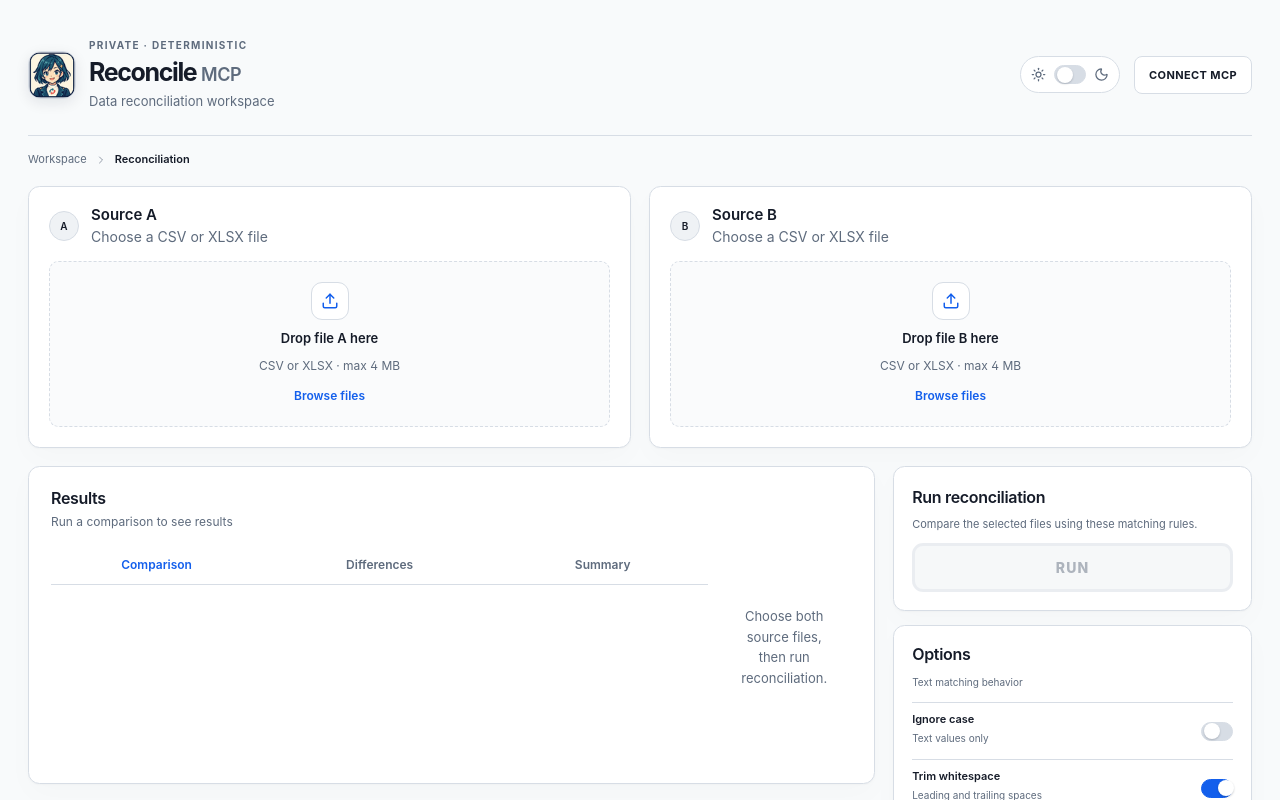
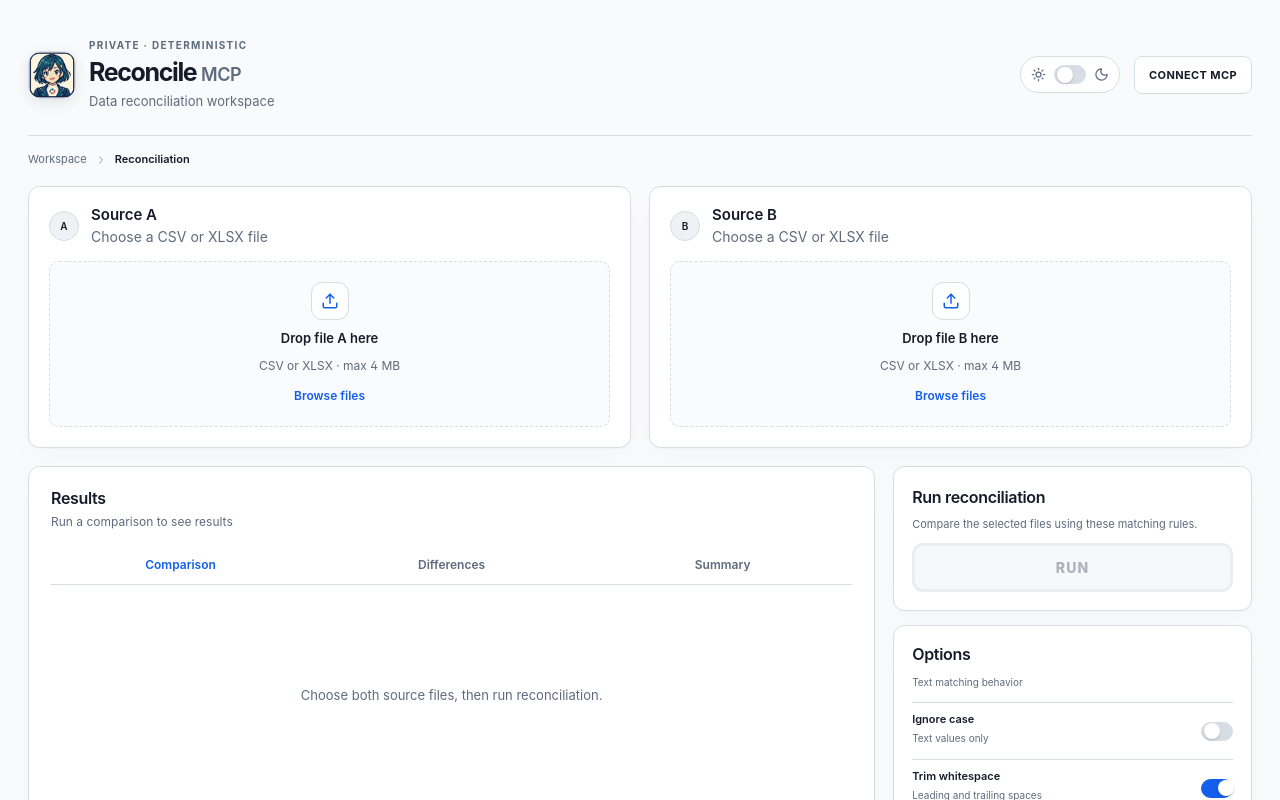
Before and after one commit to DogukanAgenticEngineer/reconMCP, a React (Vite) app: page / in a window 1280 px wide. Shown: the top 800 px of the page. Built offline with nearby package versions, Linux system fonts and the light colour scheme.

Commit message:
fix: keep horizontal tab panels full width (#11)
Co-authored-by: DogukanAgenticEngineer <3.57101073e+08+DogukanAgenticEngineer@users.noreply.github.com>

```diff
--- a/src/components/ui/tabs.tsx
+++ b/src/components/ui/tabs.tsx
@@ -16,7 +16,7 @@ function Tabs({
       data-slot="tabs"
       data-orientation={orientation}
       className={cn(
-        "group/tabs flex gap-2 data-horizontal:flex-col",
+        "group/tabs tabs-root flex gap-2",
         className
       )}
       {...props}
--- a/src/ui/styles.css
+++ b/src/ui/styles.css
@@ -122,6 +122,8 @@
 .breadcrumb-item a:hover, .breadcrumb-item a:focus-visible { color: hsl(var(--primary)); }
 .breadcrumb-item [aria-current="page"] { color: hsl(var(--foreground)); font-weight: 600; }
 .breadcrumb-separator { width: 12px; height: 12px; color: hsl(var(--muted-foreground) / 65%); }
+.tabs-root[data-orientation="horizontal"] { flex-direction: column; }
+.tabs-root[data-orientation="vertical"] { flex-direction: row; }
 
 .source-grid { display: grid; grid-template-columns: repeat(2, minmax(0, 1fr)); gap: 18px; margin-bottom: 18px; }
 .source-card,
```
